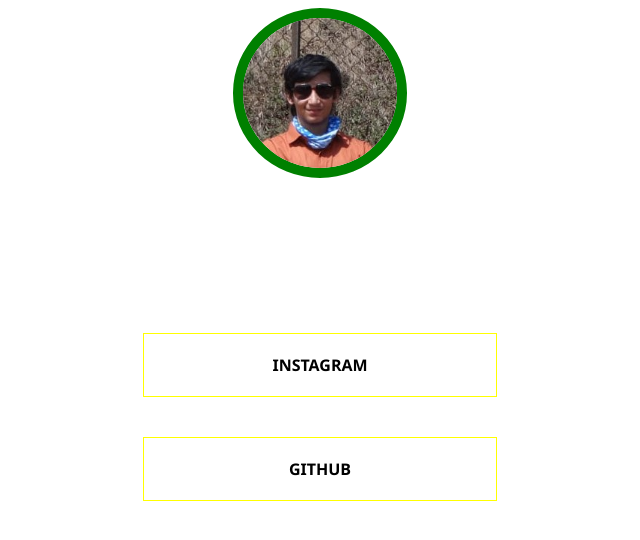
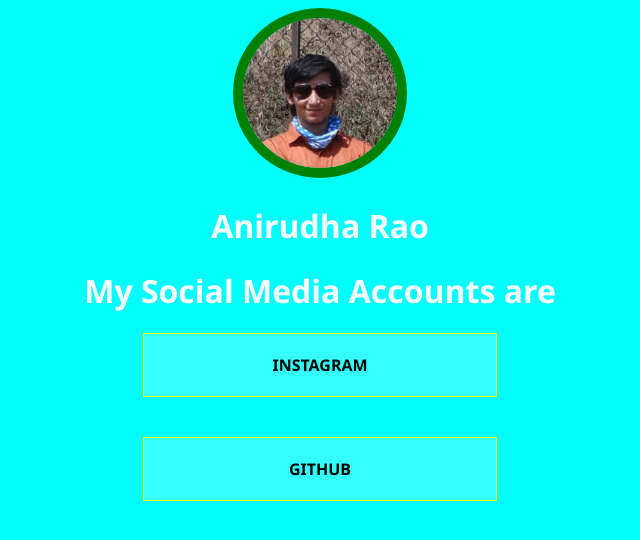
Before and after one commit to KRAnirudhaRao/dsc, a plain HTML site: page index.html in a window 1280 px wide. Shown: the whole page, without its empty margins (320-960 px from the left). Drawn offline with Linux system fonts and the light colour scheme.

Commit message:
Update abcd.css

```diff
--- a/abcd.css
+++ b/abcd.css
@@ -1,5 +1,5 @@
 body
-{background color: cyan;
+{background-color: cyan;
 
 }
 h2{
```
